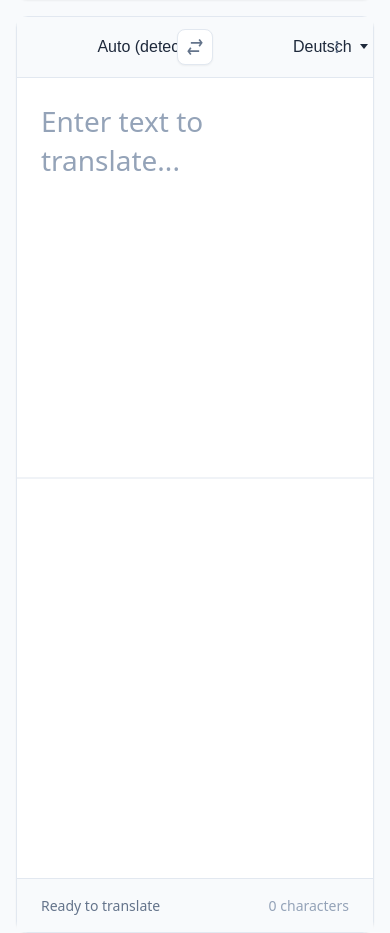
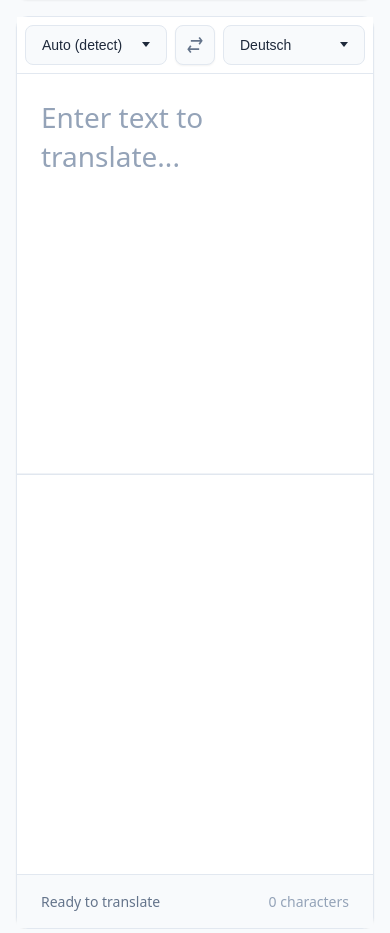
Before and after one commit to pawelwiejkut/llot, a Flask app: page / in a window 390 px wide; the page is wider, and only the part inside the window is pictured. Shown: the part 84-1017 px from the top of that part. Run offline with Flask 3, Linux system fonts and the light colour scheme; data that the repository does not hold is empty.

Commit message:
🔧 Redesign mobile language controls bar to fix overlap issues
- Fixed language-controls-bar display: flex layout and proper spacing
- Added proper flex properties to prevent element overlap
- Enhanced touch targets with consistent sizing (40-52px height)
- Improved visual hierarchy with better borders and hover states
- Hidden duplicate panels-header on mobile to prevent conflicts
- Connected language bar seamlessly with input/output panels
- Added text overflow handling for long language names

🤖 Generated with [Claude Code](https://claude.ai/code)

Co-Authored-By: Claude <noreply@anthropic.com>

```diff
--- a/app/static/css/style-modern.css
+++ b/app/static/css/style-modern.css
@@ -933,42 +933,56 @@ body {
   color: var(--error);
 }
 
-/* iOS Safari fixes */
+/* iOS Safari fixes - Enhanced for better compatibility */
 @supports (-webkit-touch-callout: none) {
   .app-container {
     /* Fix for iOS Safari viewport height with address bar */
     min-height: -webkit-fill-available;
   }
 
-  /* Prevent iOS Safari zoom on input focus */
+  /* Prevent iOS Safari zoom on input focus - Enhanced */
   input, textarea, select {
-    font-size: 16px;
-  }
-
-  /* Fix dropdown positioning on iOS */
+    font-size: 16px !important;
+    -webkit-text-size-adjust: 100%;
+  }
+
+  /* Fix dropdown positioning on iOS - Enhanced */
   .language-dropdown-panel {
     position: fixed !important;
     z-index: 9999 !important;
     /* Use transform for better positioning */
     transform: translateZ(0);
     -webkit-transform: translateZ(0);
-  }
-
-  /* Better touch handling on iOS */
+    -webkit-backface-visibility: hidden;
+    backface-visibility: hidden;
+  }
+
+  /* Better touch handling on iOS - Enhanced */
   .language-dropdown-trigger,
   .action-button,
   .theme-toggle,
   .swap-button-center {
     -webkit-tap-highlight-color: rgba(0, 0, 0, 0.1);
     -webkit-touch-callout: none;
+    -webkit-user-select: none;
+    user-select: none;
   }
 
   /* Prevent scroll issues on iOS when dropdown opens */
   body.dropdown-open {
-    position: fixed;
+    position: fixed !important;
     width: 100%;
     overflow: hidden;
   }
+}
+
+/* General dropdown scroll lock (works on all devices) */
+body.dropdown-open {
+  position: fixed !important;
+  top: 0;
+  left: 0;
+  width: 100%;
+  overflow: hidden;
 }
 
 /* Responsive design */
@@ -998,32 +1012,72 @@ body {
 
   /* Show language controls bar on mobile like DeepL */
   .language-controls-bar {
-    min-height: 48px; /* Ensure minimum height for touch targets */
+    display: flex !important;
+    align-items: center;
+    gap: var(--space-sm);
+    padding: var(--space-sm);
+    background: var(--bg-card);
+    border-bottom: 1px solid var(--border);
+    min-height: 52px; /* Ensure minimum height for touch targets */
+    position: relative; /* Ensure proper stacking context */
     z-index: 10; /* Ensure it appears above other elements */
-    position: relative; /* Ensure proper stacking context */
   }
 
   /* Language dropdowns in mobile bar */
   .language-controls-bar .language-dropdown {
     flex: 1;
+    min-width: 0; /* Allow flex shrinking */
   }
 
   .language-controls-bar .language-dropdown-trigger {
-    padding: var(--space-sm);
+    display: flex;
+    align-items: center;
+    justify-content: space-between;
+    padding: var(--space-sm) var(--space-md);
     font-size: 0.875rem;
     font-weight: 500;
     width: 100%;
-    justify-content: space-between;
     background: var(--bg-secondary);
     border: 1px solid var(--border);
-    border-radius: var(--radius-sm);
+    border-radius: var(--radius-md);
     color: var(--text-primary);
-    min-height: 36px;
+    min-height: 40px;
+    transition: all 0.15s ease;
+  }
+
+  .language-controls-bar .language-dropdown-trigger:hover {
+    border-color: var(--border-focus);
+    background: var(--bg-card);
+  }
+
+  .language-controls-bar .language-dropdown-trigger .selected-language {
+    flex: 1;
+    text-align: left;
+    overflow: hidden;
+    text-overflow: ellipsis;
+    white-space: nowrap;
+    margin-right: var(--space-sm);
   }
 
   .language-controls-bar .swap-button-top {
     flex-shrink: 0;
-    margin: 0 var(--space-xs);
+    width: 40px;
+    height: 40px;
+    border: 1px solid var(--border);
+    background: var(--bg-secondary);
+    border-radius: var(--radius-md);
+    display: flex;
+    align-items: center;
+    justify-content: center;
+    color: var(--text-secondary);
+    transition: all 0.15s ease;
+    margin: 0;
+  }
+
+  .language-controls-bar .swap-button-top:hover {
+    border-color: var(--border-focus);
+    background: var(--bg-card);
+    color: var(--accent);
   }
 
   /* Workspace adjustments for mobile */
@@ -1032,13 +1086,17 @@ body {
     overflow: visible; /* Allow language-controls-bar to show outside workspace bounds */
   }
 
-  /* Keep panel headers visible - we need them for options button */
+  /* Hide panel headers on mobile to prevent overlap with language-controls-bar */
+  .panels-header {
+    display: none !important; /* Hide completely on mobile to prevent overlap */
+  }
 
   .translation-interface {
     grid-template-columns: 1fr;
     grid-template-rows: 1fr 1fr;
     position: relative;
     margin-top: 0; /* Ensure no gap between language-controls-bar and interface */
+    border-radius: 0 0 var(--radius-lg) var(--radius-lg); /* Only round bottom corners */
   }
 
   /* Change separator line to horizontal on mobile */
@@ -1053,11 +1111,13 @@ body {
   }
 
   .input-panel {
-    border-radius: 0; /* Remove top border radius to connect with language-controls-bar */
+    border-radius: 0 0 0 0; /* Remove all border radius to connect cleanly */
+    border-top: none; /* Remove top border to connect seamlessly with language-controls-bar */
   }
 
   .output-panel {
     border-radius: 0 0 var(--radius-lg) var(--radius-lg); /* Only round bottom corners */
+    border-top: 1px solid var(--border); /* Add separator between input and output */
   }
 
   /* Hide desktop swap button on mobile */
```
